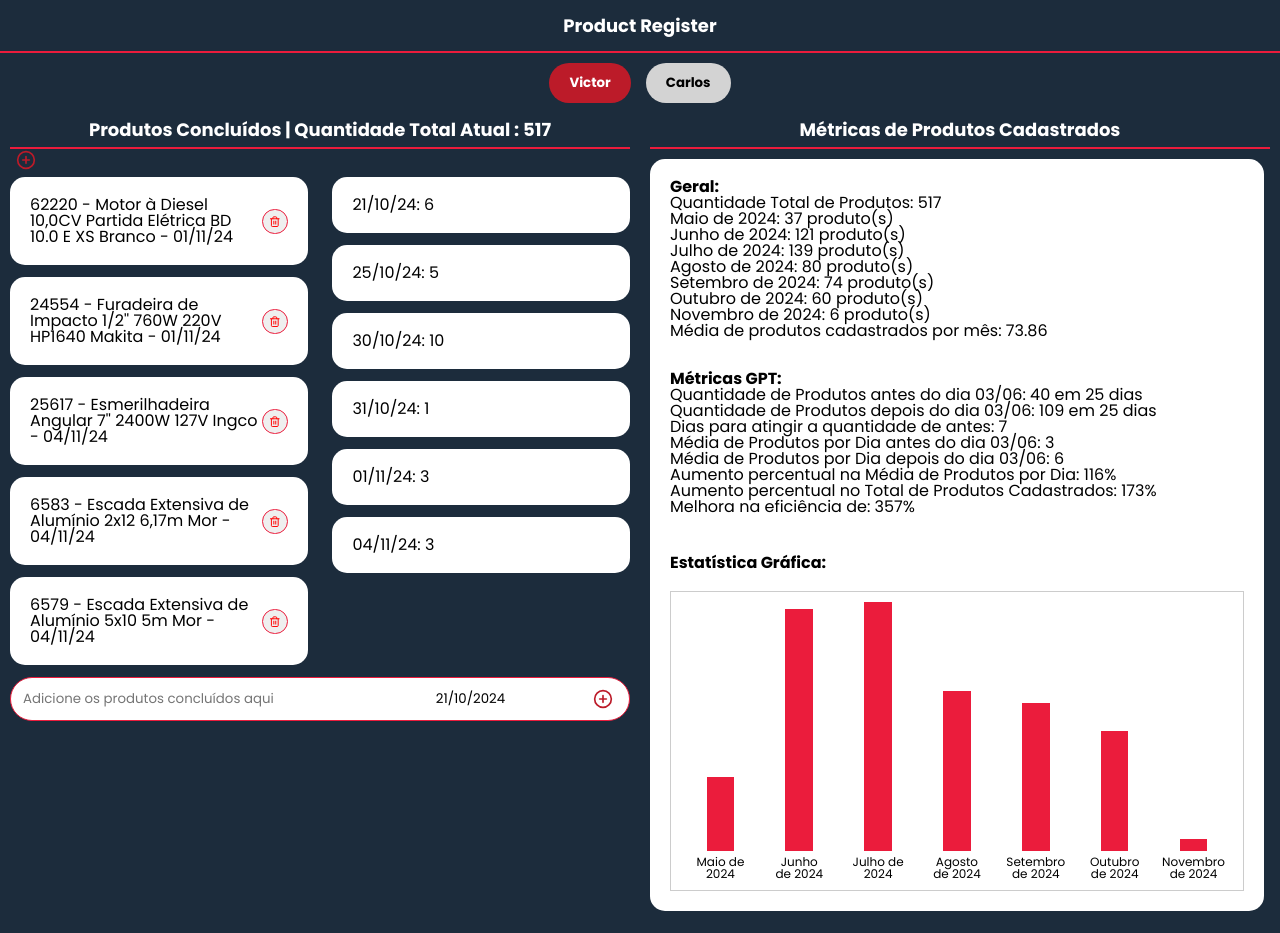
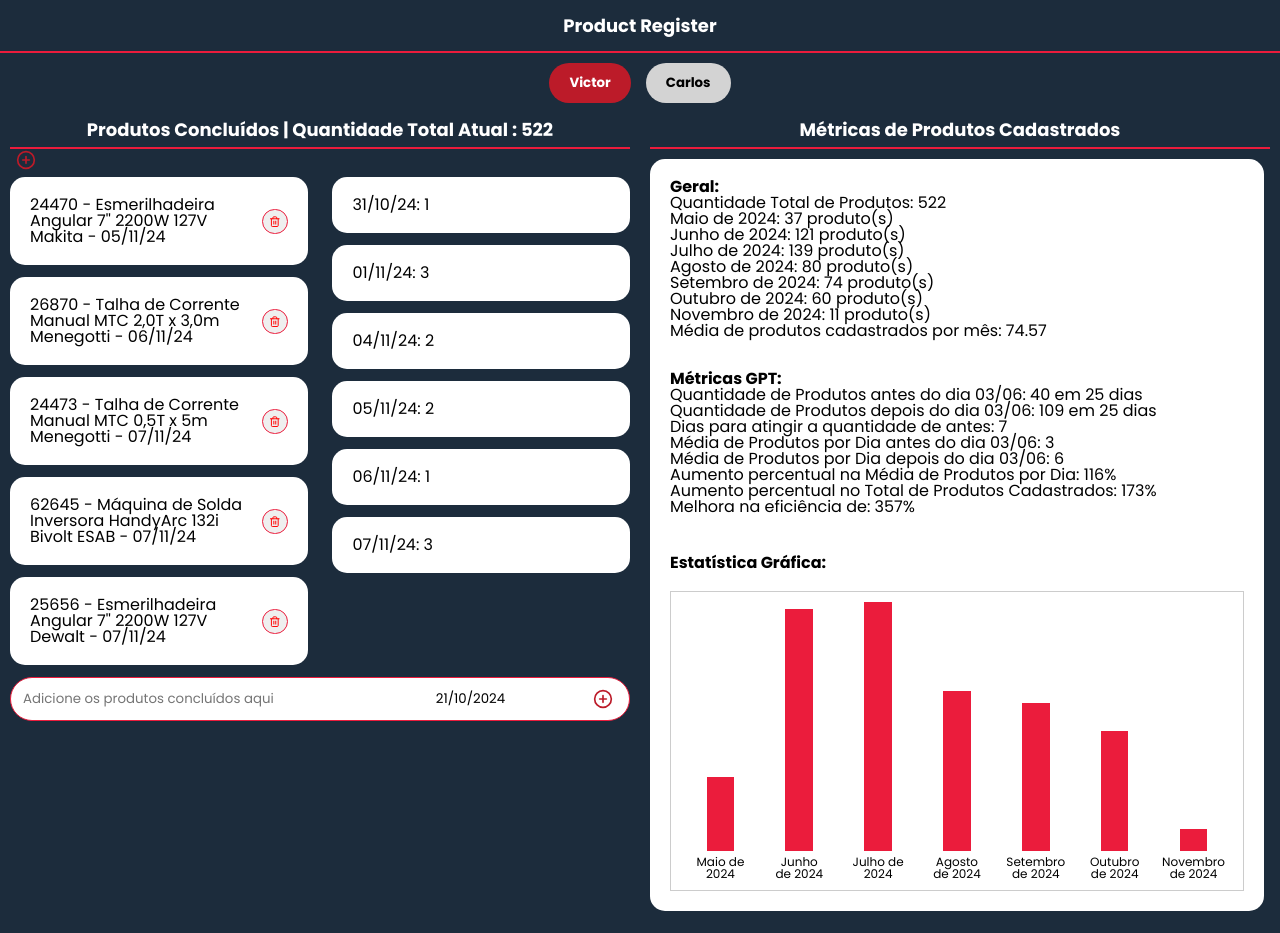
Before and after one commit to victoramattosc/productRegister, a React (Create React App) app: page / in a window 1280 px wide. Built offline with nearby package versions, Linux system fonts and the light colour scheme; a web font is replaced by a local one.

Commit message:
last commit

```diff
--- a/src/pages/Data/dataCarlos.js
+++ b/src/pages/Data/dataCarlos.js
@@ -22,4 +22,21 @@ export const dataCadastrador2 = [
     { produto: '66315 - Jogo de Soquetes com Chave Catraca 1/2" 20 Peças Ingco', data: '2024-11-01' },
     { produto: '42773 - Disco Motosserra 4.1/2" para Esmerilhadeira Rocast', data: '2024-11-04' },
     { produto: '59030 - Veda Rosca Líquido 204 100g Tek Bond', data: '2024-11-04' },
+    { produto: '66316 - Jogo de Soquete 1/4" com 27 Peças INGCO', data: '2024-11-06' },
+    { produto: '66118 - Disco Serra Circular 7.1/4" x 20mm 36 Dentes Tyrolit', data: '2024-11-05' },
+    { produto: '66117 - Disco Serra Circular 7.1/4" 20mm 24 Dentes Tyrolit', data: '2024-11-07' },
+    { produto: '66116 - Disco Serra Circular 4.3/8" 24 Dentes Tyrolit', data: '2024-11-06' },
+    { produto: '66115 - Disco de Corte Tungstênio Tyrolit 110x20mm', data: '2024-11-06' },
+    { produto: '13144 - Disco de Corte Diamantado Segmentado 110 x 20mm Tyrolit', data: '2024-11-06' },
+    { produto: '13154 - Disco Diamantado 110mm Turbo Tyrolit Corte Rápido', data: '2024-11-06' },
+    { produto: '13085 - Disco Corte Inox 07 x 7/8" x 1,6mm Tyrolit Secur', data: '2024-11-07' },
+    { produto: '13107 - Disco de Desbaste Ferro 7" x 1/4" x 7/8" Tyrolit', data: '2024-11-07' },
+    { produto: '66392 - Lixa dÁgua 1200 Acabamento Fino Klingspor', data: '2024-11-07' },
+    { produto: 'KIT-66392-50UN - Kit 50 Unid Lixa dÁgua 1200 Acabamento Fino Klingspor', data: '2024-11-07' },
+    { produto: '66129 - Disco de Corte Inox 09 X 7/8" X 1,9MM Starrett', data: '2024-11-08' },
+    { produto: 'KIT-13154-2UN - Kit 2 Discos Diamantado 110mm Turbo Tyrolit', data: '2024-11-08' },
+    { produto: 'KIT-13154-4UN - Kit 4 Discos Diamantado 110mm Turbo Tyrolit', data: '2024-11-08' },
+    { produto: 'KIT-13144-2UN - KIT 2 Discos de Corte Diamantado Segmentado 110mm Tyrolit', data: '2024-11-08' },
+    { produto: 'KIT-13144-4UN - Kit 4 Discos de Corte Diamantado Segmentado 110mm Tyrolit', data: '2024-11-08' },
+    { produto: '25925 - Aparador de Grama 1000W Trapp Master 1000 Plus 127V', data: '2024-11-08' },
 ];
--- a/src/pages/Data/dataVictor.js
+++ b/src/pages/Data/dataVictor.js
@@ -517,6 +517,11 @@ export const dataCadastrador1 = [
   { produto: "24554 - Furadeira de Impacto 1/2'' 760W 220V HP1640 Makita", data: "2024-11-01" },
   { produto: "25617 - Esmerilhadeira Angular 7'' 2400W 127V Ingco", data: "2024-11-04" },
   { produto: "6583 - Escada Extensiva de Alumínio 2x12 6,17m Mor", data: "2024-11-04" },
-  { produto: "6579 - Escada Extensiva de Alumínio 5x10 5m Mor", data: "2024-11-04" },
+  { produto: "6579 - Escada Extensiva de Alumínio 2x10 5m Mor", data: "2024-11-05" },
+  { produto: "24470 - Esmerilhadeira Angular 7'' 2200W 127V Makita", data: "2024-11-05" },
+  { produto: "26870 - Talha de Corrente Manual MTC 2,0T x 3,0m Menegotti", data: "2024-11-06" },
+  { produto: "24473 - Talha de Corrente Manual MTC 0,5T x 5m Menegotti", data: "2024-11-07" },
+  { produto: "62645 - Máquina de Solda Inversora HandyArc 132i Bivolt ESAB", data: "2024-11-07" },
+  { produto: "25656 - Esmerilhadeira Angular 7'' 2200W 127V Dewalt", data: "2024-11-07" },
 
 ];
```
